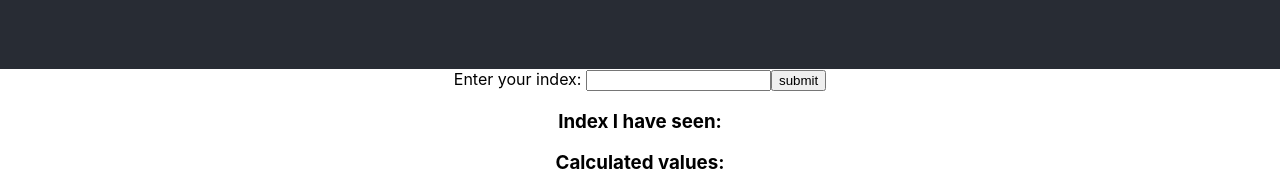
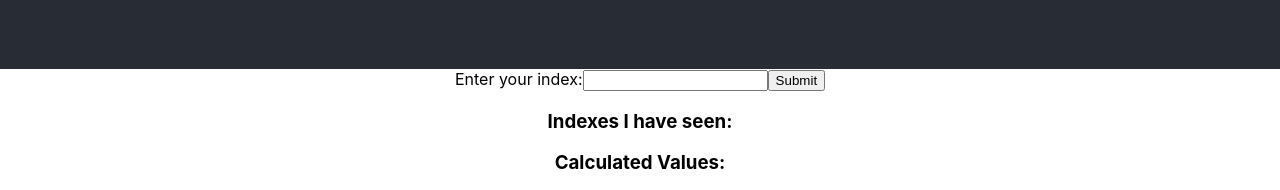
Before and after one commit to tsungtingdu/docker-multiple-services, a React (Create React App) app in the folder client/: page / in a window 1280 px wide. Shown: the part 731-921 px from the top of the page. Built offline with nearby package versions, Linux system fonts and the light colour scheme; no server answers.

Commit message:
update Fib.js

```diff
--- a/client/src/Fib.js
+++ b/client/src/Fib.js
@@ -15,9 +15,7 @@ class Fib extends Component {
 
   async fetchValues() {
     const values = await axios.get('/api/values/current')
-    this.setState({
-      values: values.data
-    })
+    this.setState({ values: values.data })
   }
 
   async fetchIndexes() {
@@ -27,18 +25,17 @@ class Fib extends Component {
     })
   }
 
-  handleSubmit = async (event) => {
+  handleSubmit = async event => {
     event.preventDefault()
+
     await axios.post('/api/values', {
       index: this.state.index
-    })
+    });
     this.setState({ index: '' })
   }
 
   renderSeenIndexes() {
-    return this.state.seenIndexes.map(({ number }) => {
-      number
-    }).join(', ')
+    return this.state.seenIndexes.map(({ number }) => number).join(', ')
   }
 
   renderValues() {
@@ -51,24 +48,26 @@ class Fib extends Component {
         </div>
       )
     }
-    return entries
+
+    return entries;
   }
 
   render() {
     return (
       <div>
         <form onSubmit={this.handleSubmit}>
-          <label> Enter your index: </label>
+          <label>Enter your index:</label>
           <input
             value={this.state.index}
             onChange={event => this.setState({ index: event.target.value })}
           />
-          <button> submit </button>
+          <button>Submit</button>
         </form>
-        <h3> Index I have seen: </h3>
+
+        <h3>Indexes I have seen:</h3>
         {this.renderSeenIndexes()}
 
-        <h3> Calculated values: </h3>
+        <h3>Calculated Values:</h3>
         {this.renderValues()}
       </div>
     )
```
